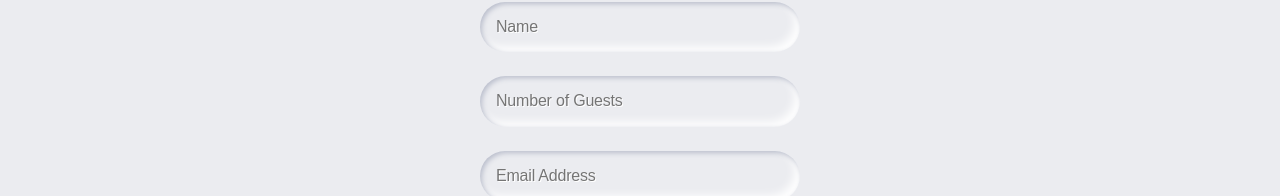
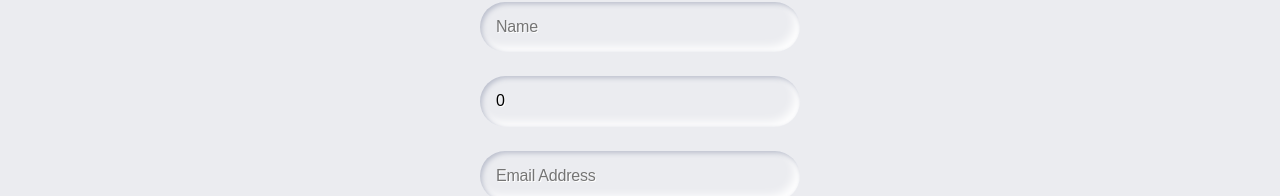
Before and after one commit to mdflynn/stieber-wedding, a React (Create React App) app: page /rsvp in a window 1280 px wide. Shown: the part 208-404 px from the top of the page. Built offline with nearby package versions, Linux system fonts and the light colour scheme.

Commit message:
add guests function

```diff
--- a/src/components/Rsvp/Rsvp.js
+++ b/src/components/Rsvp/Rsvp.js
@@ -4,11 +4,15 @@ import "./Rsvp.scss";
 const Rsvp = () => {
   const [attend, setAttend] = useState(null);
   const [name, setName] = useState('');
+  const [guests, setGuests] = useState(0);
 
   const handleNameChange = (event) => {
     setName(event.target.value);
   };
 
+  const handleGuestChange = event => {
+      setGuests(event.target.value)
+  }
 
   return (
     <form>
@@ -30,6 +34,8 @@ const Rsvp = () => {
           type="number"
           min={0}
           placeholder="Number of Guests"
+          value={guests}
+          onChange={handleGuestChange}
         />
       </label>
       <label className="form-label">
```
